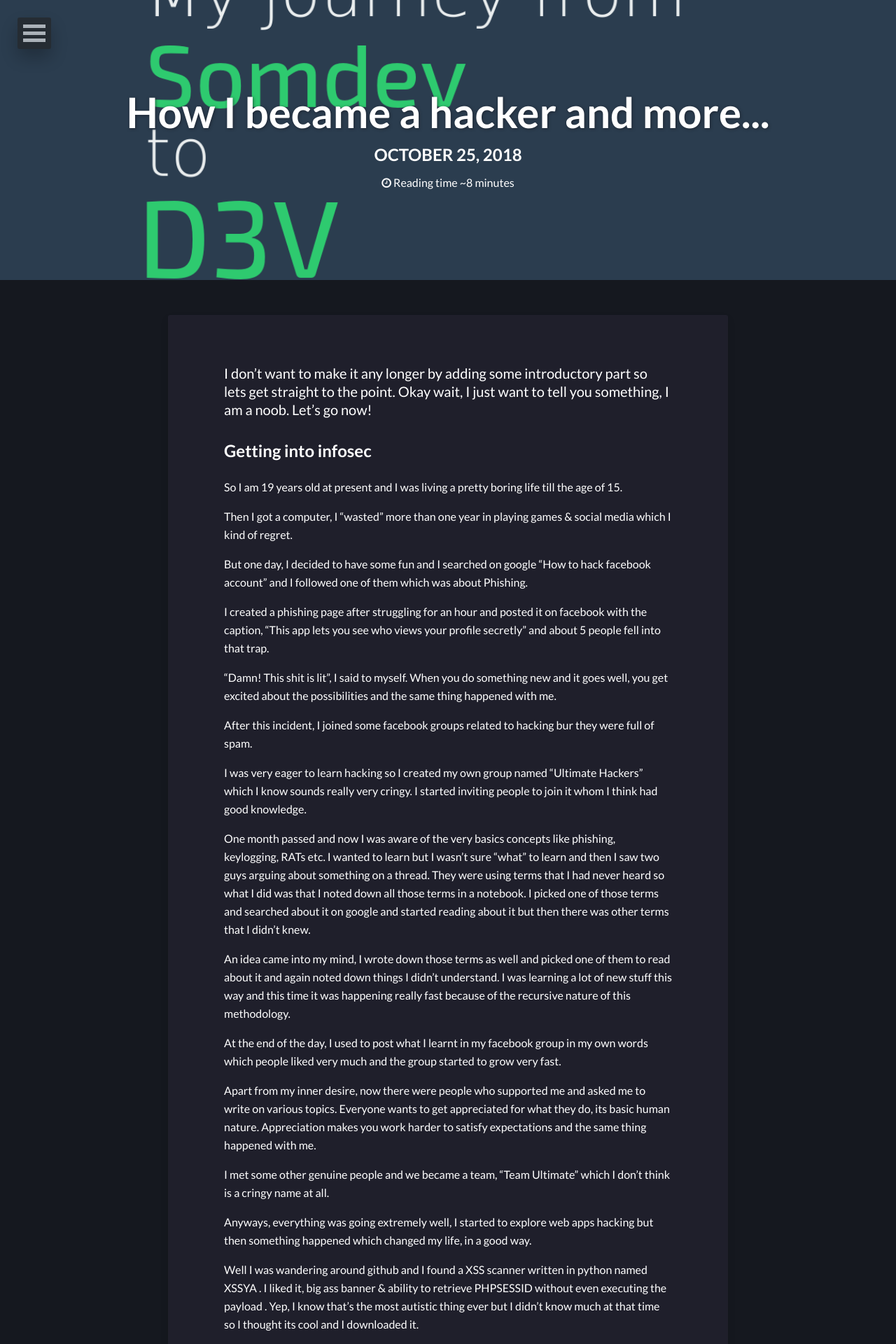
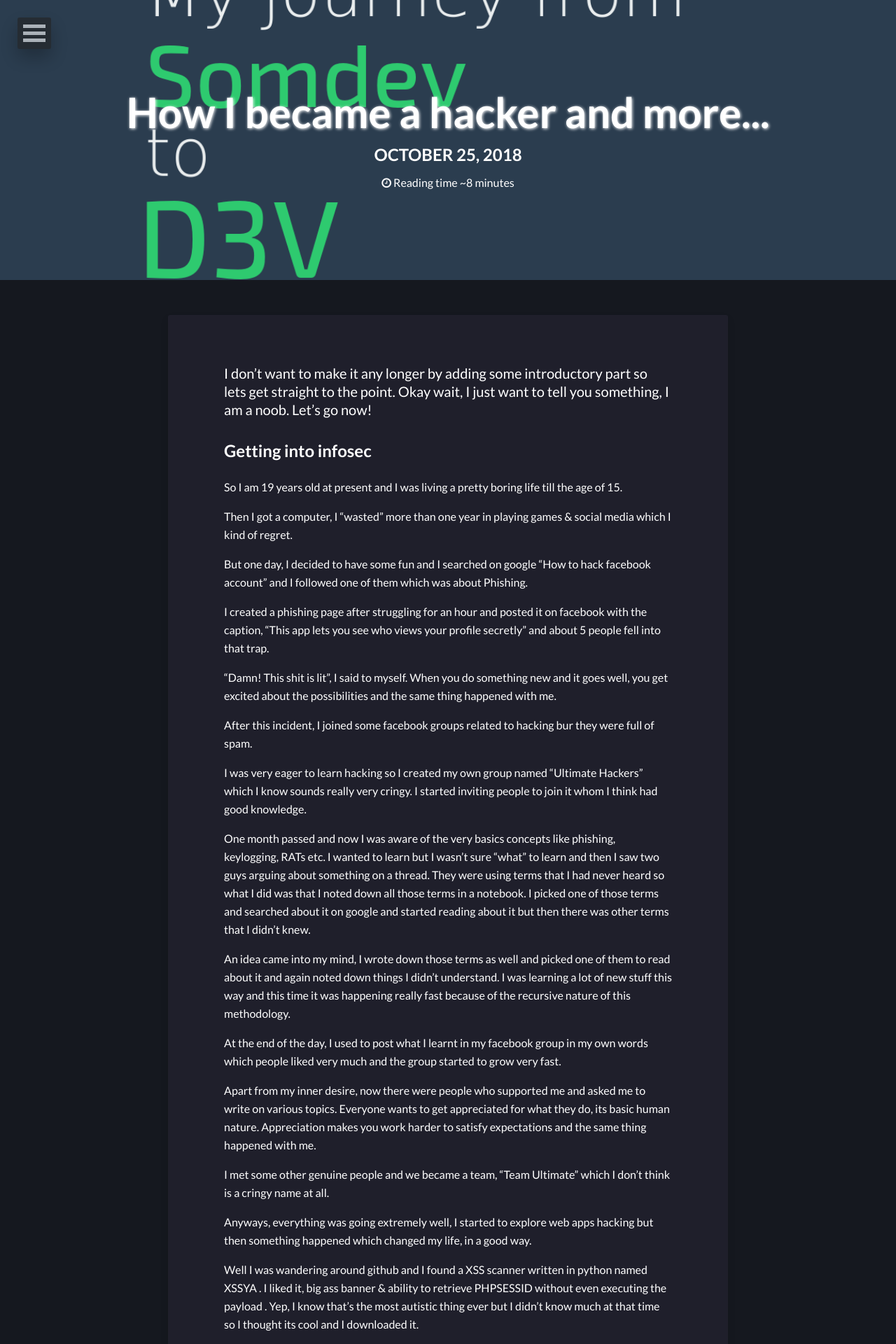
Before and after one commit to jermainlaforce/s0md3v.github.io, a Jekyll site: the page built from _posts/2018-10-25-how-i-became-a-hacker-and-more.md, in a window 1280 px wide. Shown: the top 1920 px of the page at 70% size. Built offline with Jekyll 4.4.1, drawn with Linux system fonts in a browser that asks for light colours; nearby versions of some CDN libraries.

Commit message:
Update _page.scss

```diff
--- a/_sass/_page.scss
+++ b/_sass/_page.scss
@@ -111,7 +111,7 @@ body {
 		font-weight: 700;
 		margin: 10px 60px;
 		color: #fff;
-		text-shadow: 1px 1px 4px rgba($base-color,0.6);
+		text-shadow: 1px 1px 4px #fff;
 
 		a {
 			color: #fff;
```
